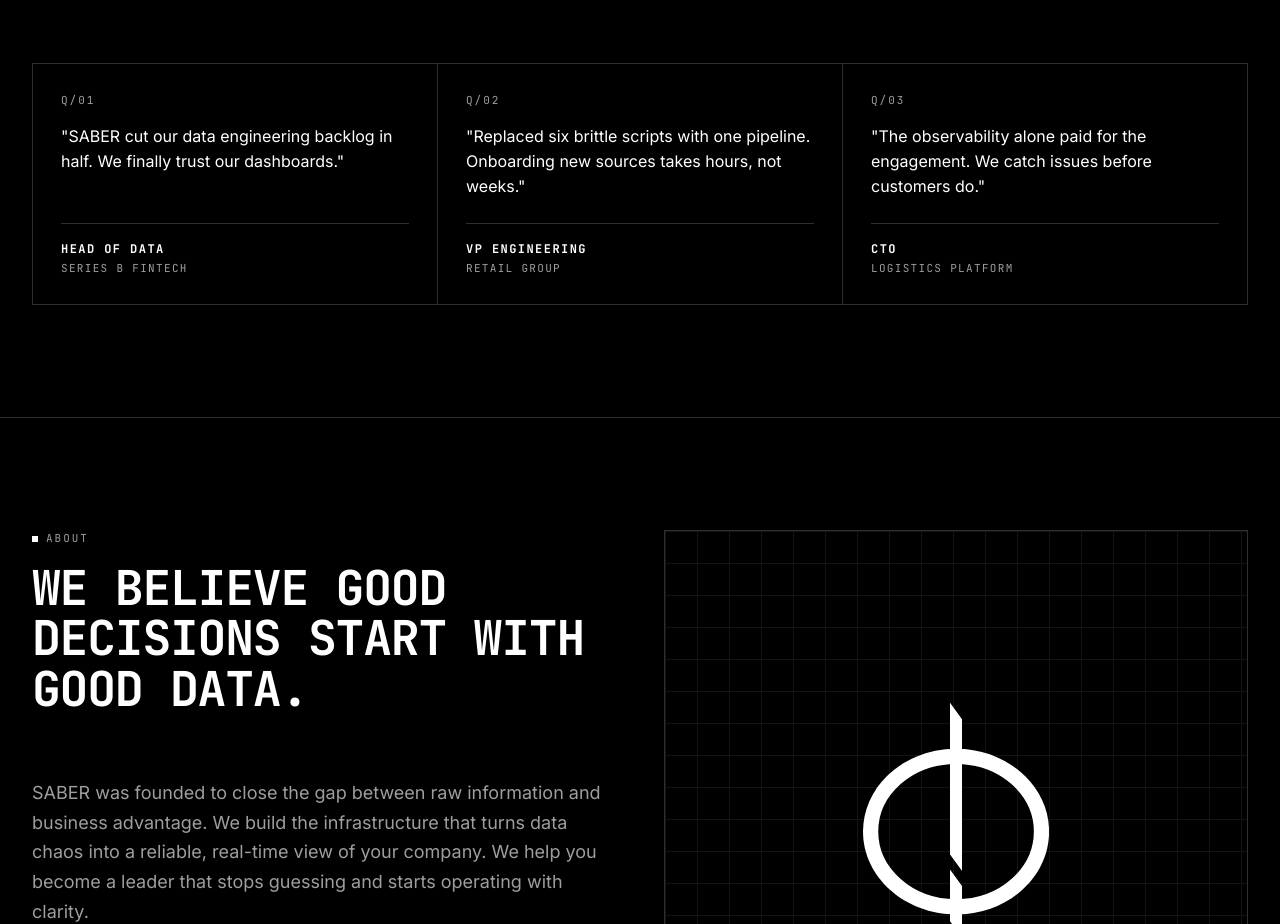
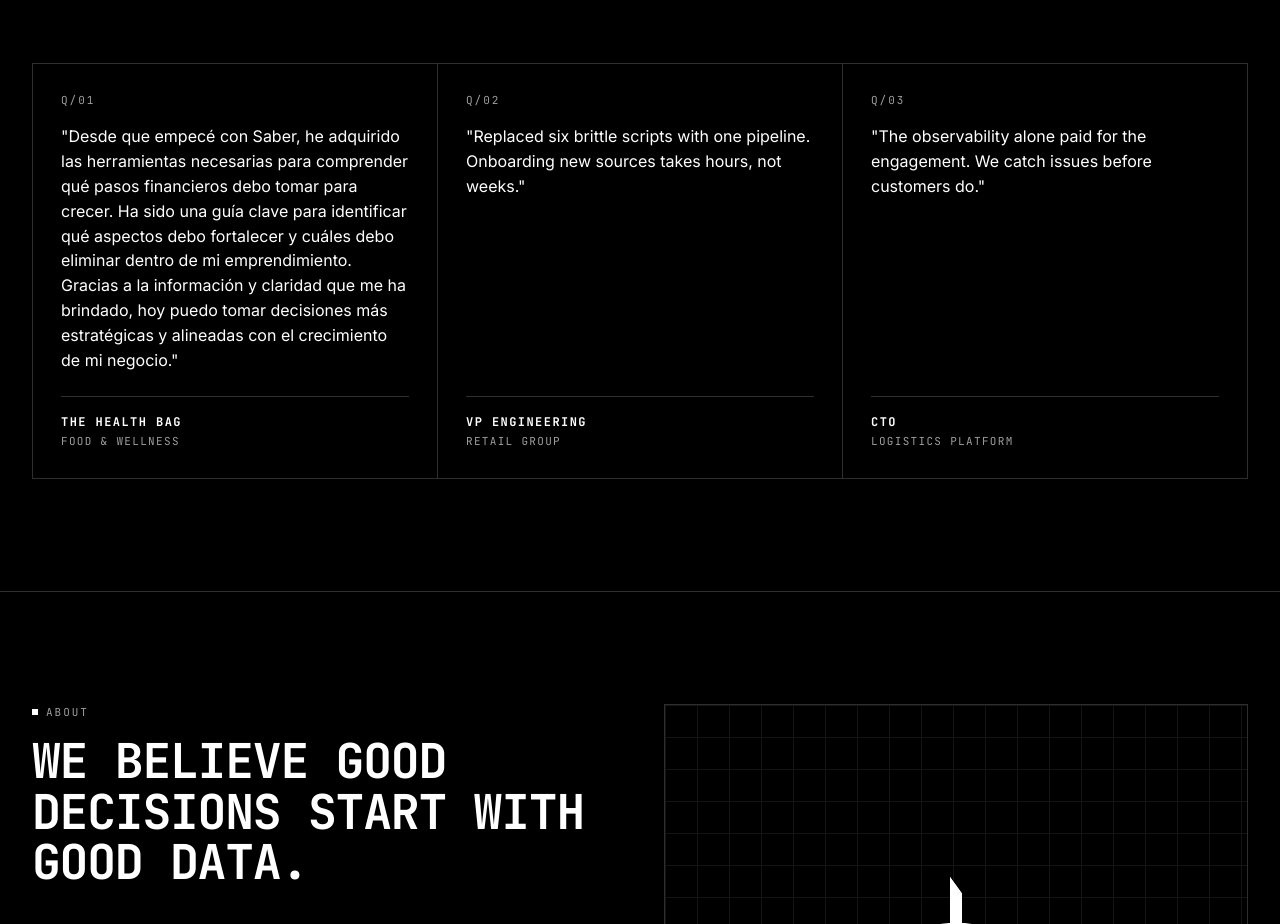
Before and after one commit to saberKPA/bug-whisper, a React (Vite) app: page / in a window 1280 px wide. Shown: the part 2526-3450 px from the top of the page. Built offline with nearby package versions, Linux system fonts and the light colour scheme; the HTML template or start-up script is replaced by a standard one.

Commit message:
Changes
Co-authored-by: SebastianPerilla <148215548+SebastianPerilla@users.noreply.github.com>

```diff
--- a/src/i18n/translations.ts
+++ b/src/i18n/translations.ts
@@ -61,9 +61,9 @@ export const translations = {
       quotes: [
         {
           quote:
-            "SABER cut our data engineering backlog in half. We finally trust our dashboards.",
-          author: "Head of Data",
-          company: "Series B Fintech",
+            "Desde que empecé con Saber, he adquirido las herramientas necesarias para comprender qué pasos financieros debo tomar para crecer. Ha sido una guía clave para identificar qué aspectos debo fortalecer y cuáles debo eliminar dentro de mi emprendimiento. Gracias a la información y claridad que me ha brindado, hoy puedo tomar decisiones más estratégicas y alineadas con el crecimiento de mi negocio.",
+          author: "The Health Bag",
+          company: "Food & Wellness",
         },
         {
           quote:
```
